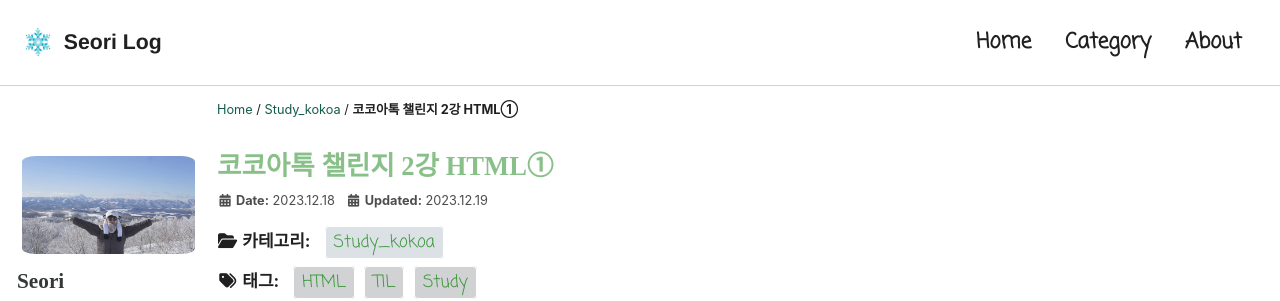
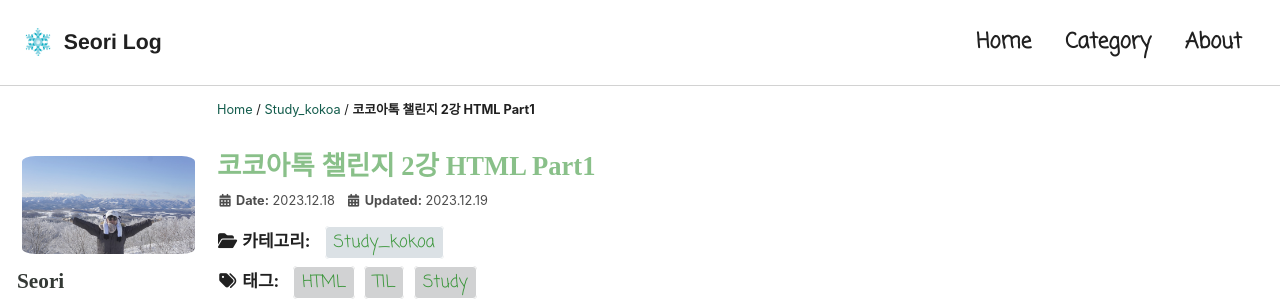
Before and after one commit to Seori15/Seori15.github.io, a Jekyll site: the page built from _posts/Study/Kokoa/2023-12-18-Kokoa Learning HTML_1.md, in a window 1280 px wide and 900 px high. Shown: the top 301 px of the window. Built offline with Jekyll 4.4.1, drawn with Linux system fonts in a browser that asks for light colours; cached includes are drawn as plain includes; nearby versions of some CDN libraries; some web fonts are replaced; comment, search, counter and statistics services are not loaded.

Commit message:
Update 2023-12-18-Kokoa Learning HTML_1.md

```diff
--- a/_posts/Study/Kokoa/2023-12-18-Kokoa Learning HTML_1.md
+++ b/_posts/Study/Kokoa/2023-12-18-Kokoa Learning HTML_1.md
@@ -1,5 +1,5 @@
 ---
-title: "코코아톡 챌린지 2강 HTML①"
+title: "코코아톡 챌린지 2강 HTML Part1"
 excerpt: "코코아 챌린지 사전학습"
 
 categories:
```
